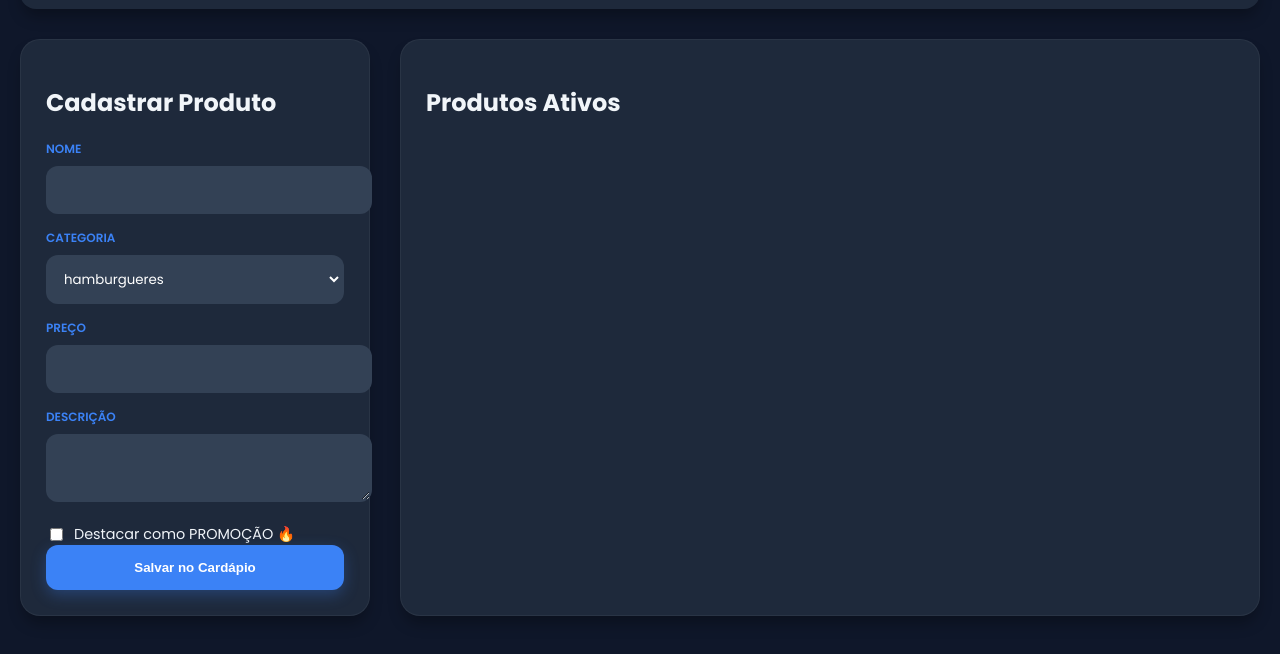
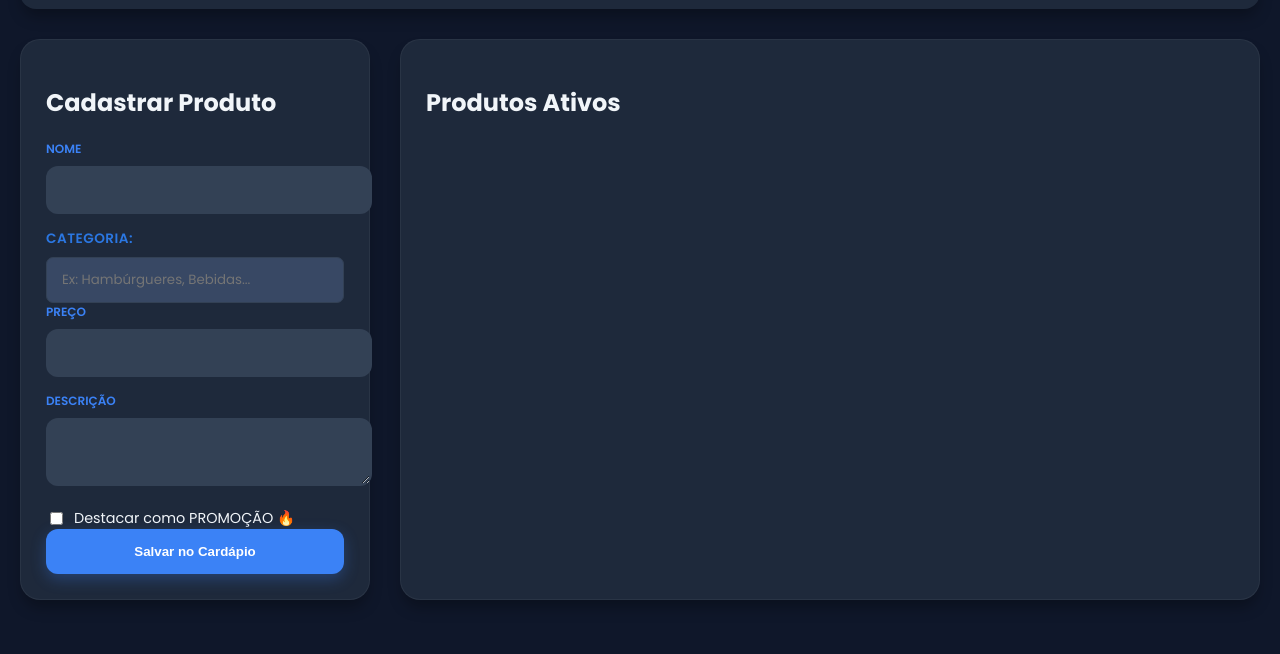
Before and after one commit to cardapiopedidosonline-prog/cardapioonline, a plain HTML site: page admin.html in a window 1280 px wide. Shown: the part 132-786 px from the top of the page. Drawn offline with Linux system fonts and the light colour scheme; no server answers.

Commit message:
admin.html

```diff
--- a/admin.html
+++ b/admin.html
@@ -151,14 +151,32 @@
                         <label>Nome</label>
                         <input type="text" id="prod-nome" required>
                     </div>
-                    <div class="campo">
-                        <label>Categoria</label>
-                        <select id="prod-categoria">
-                            <option value="Hamburgueres">hamburgueres</option>
-                            <option value="Bebidas">Bebidas</option>
-                            <option value="Salgados">Salgados</option>
-                        </select>
-                    </div>
+                    <div class="form-group">
+    <label style="color: #2b77e2; font-size: 0.85rem; font-weight: 600; text-transform: uppercase; letter-spacing: 0.5px; display: block; margin-bottom: 8px;">
+        Categoria:
+    </label>
+   <input type="text" id="prod-categoria" list="lista-categorias" placeholder="Ex: Hambúrgueres, Bebidas..." required
+           style="width: 100%;
+                  background-color: #384864;
+                  color: #f1f5f9;
+                  border: 1px solid #334155;
+                  padding: 12px 15px;
+                  border-radius: 7px;
+                  font-family: inherit;
+                  box-sizing: border-box;
+                  transition: border-color 0.2s;
+                  outline: none;">
+
+    <datalist id="lista-categorias">
+        <option value="Hambúrgueres">
+        <option value="Combos">
+        <option value="Porções">
+        <option value="Bebidas">
+        <option value="Sobremesas">
+        <option value="Adicionais">
+    </datalist>
+    <small style="color: #94a3b8; font-size: 0.75rem;"></small>
+</div>
                     <div class="campo">
                         <label>Preço</label>
                         <input type="number" step="0.01" id="prod-preco" required>
@@ -197,7 +215,7 @@
 <div id="modal-edicao" class="modal-personalizado" style="display: none;">
     <div class="modal-conteudo-dark">
         <div class="modal-header-dark">
-            <h4>✏️ Editar Produto</h4>
+            <h4>🖍 Editar Produto</h4>
             <span class="fechar-modal-dark" onclick="window.fecharModalEdicao()">&times;</span>
         </div>
         <div class="modal-corpo-dark">
```
